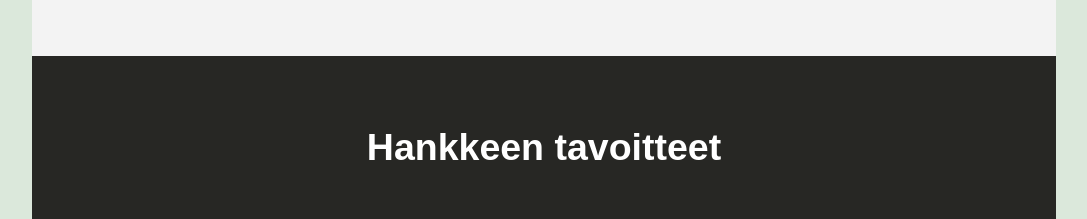
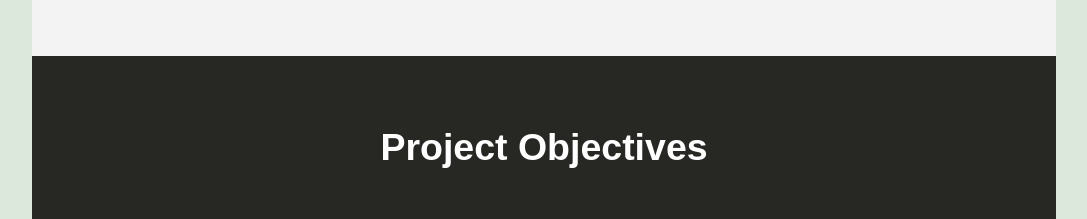
Before and after one commit to Rebepekka/DF_Project, a plain HTML site: page index.html in a window 1280 px wide. Shown: the part 2180-2399 px from the top of the page, without its empty margins (96-1183 px from the left). Drawn offline with Linux system fonts and the light colour scheme.

Commit message:
Translation from Finnish to English

```diff
--- a/index.html
+++ b/index.html
@@ -65,7 +65,7 @@
     </section>
 
     <section class="hankkeen_tavoitteet">
-        <h2>Hankkeen tavoitteet</h2><br><br>
+        <h2>Project Objectives</h2><br><br>
         <ol>
             <li>To identify challenges and problem areas related to consumers' and households' waste sorting and separate collection, as well as to increase understanding of consumers' expectations, needs, and ideas for efficient and smooth waste sorting at the source.</li><br>
             <li>To design and develop service concepts and models that promote waste sorting at the source, utilizing various digital tools (including gamification, competitions, or reward mechanisms tied to recycling outcomes).</li><br>
```
